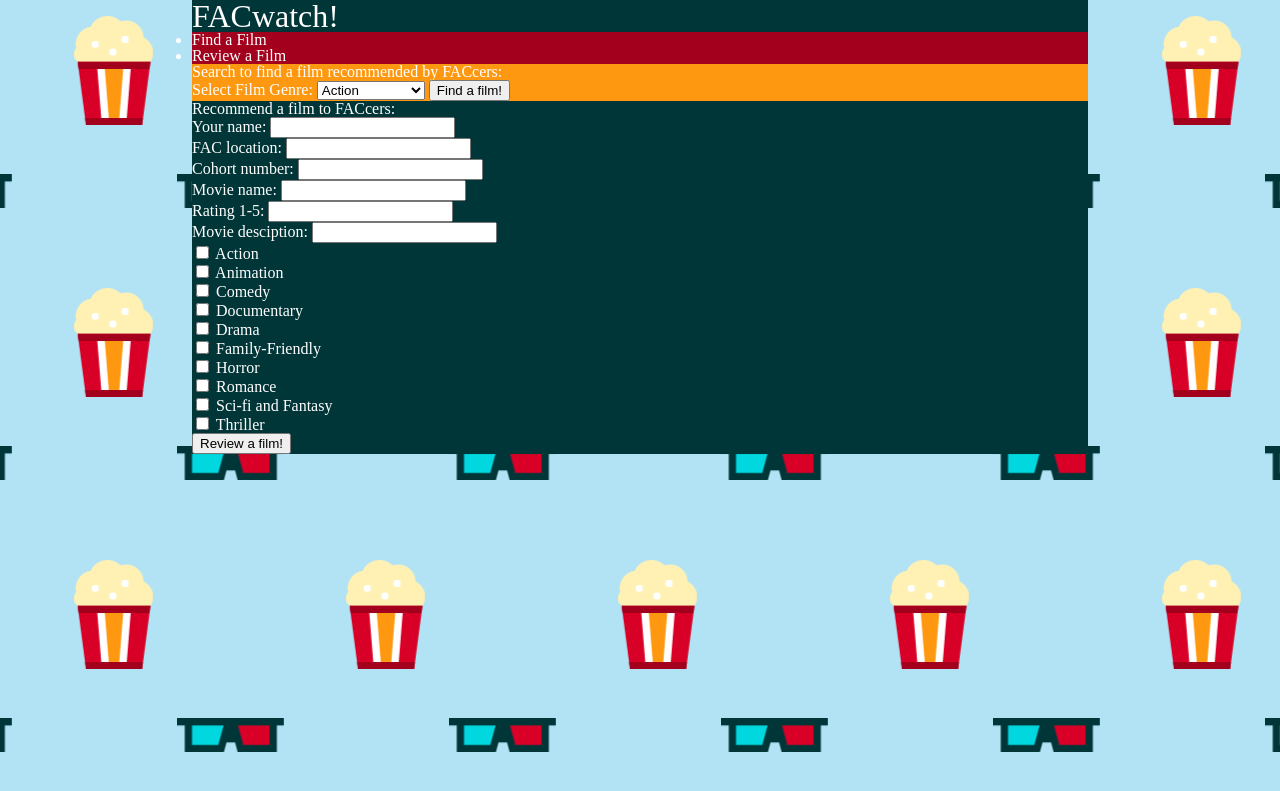
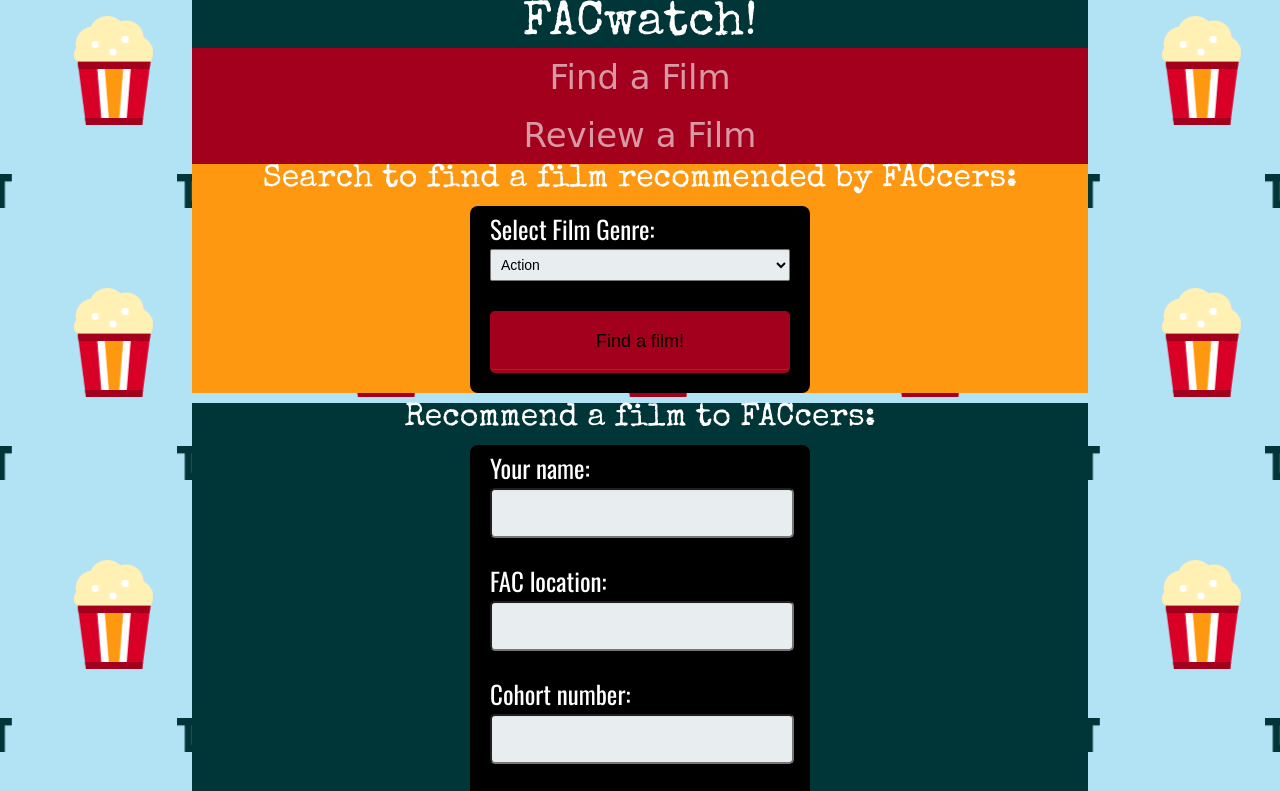
Before and after one commit to rachaelcodes/FAC-WATCH, a website: page Public/index.html in a window 1280 px wide. Shown: the top 791 px of the page. Drawn offline with nearby package versions, Linux system fonts and the light colour scheme.

Commit message:
attempted css relates #12

```diff
--- a/Public/index.html
+++ b/Public/index.html
@@ -6,6 +6,7 @@
   <title>FAC-watch ;)</title>
   <link rel="stylesheet" href="style.css" media="screen" title="no title">
   <link rel="shortcut icon" type="image/png" href="favicon.png">
+  <link href="https://fonts.googleapis.com/css?family=Oswald|Special+Elite" rel="stylesheet">
   <meta name="viewport" content="width=device-width, initial-scale=1.0">
 </head>
 
@@ -39,7 +40,7 @@
         <option value="Thriller">Thriller</option>
       </select>
 
-      <input type="submit" value="Find a film!" name="findsubmit">
+      <input id='findsubmit' type="submit" value="Find a film!" name="findsubmit">
     </form>
 
   </section>
--- a/Public/style.css
+++ b/Public/style.css
@@ -46,11 +46,13 @@ body {
   max-width: 70%;
   margin: auto;
   min-height: 100vh;
+
 }
 
 #header {
   background-color: #003638;
   color: white;
+	font-family: 'Special Elite', cursive;
 }
 
 #nav {
@@ -89,10 +91,169 @@ body {
 }
 
 h1{
-  font-size: 2rem;
+  font-size: 3rem;
+	font-family: 'Special Elite', cursive;
+	text-align: center;
+}
+
+h2{
+font-size: 2rem ;
+font-family: 'Special Elite', cursive;
+text-align: center;
 }
 
 #nav a{
   color: white;
   text-decoration: none;
 }
+
+#genre{
+
+	width: 100%;
+
+}
+
+#findsubmit{
+	padding: 19px 39px 18px 39px;
+	color: white;
+	background-color:  #A2001D;
+	font-size: 18px;
+	text-align: center;
+	font-style: normal;
+	border-radius: 5px;
+	width: 100%;
+	border: 1px solid  #A2001D;
+	border-width: 1px 1px 3px;
+	box-shadow: 0 -1px 0 rgba(255, 255, 255, 0.1) inset;
+	margin-bottom: 10px;
+}
+
+/*form css*/
+
+form {max-width: 300px;
+margin: 10px auto;
+padding: 10px 20px;
+background: black;
+border-radius: 8px;
+}
+
+label{
+	font-size: 25px;
+	font-family: 'Oswald', sans-serif;
+}
+
+input[type="text"],input[type="number"], textarea, select {
+background: rgba(255, 255, 255, 0.1);
+border-radius: 5px;
+font-size: 14px;
+height: auto;
+margin: 0;
+padding: 15px;
+width: 90%;
+background-color: #e8eeef;
+color: #8a97a0;
+box-shadow: 0 1px 0 rgba(0, 0, 0, 0.03) inset;
+margin-bottom: 30px;
+}
+ input[type="checkbox"] {
+margin: 0 4px 8px 0;
+}
+input:focus {
+background-color: #FF9811;
+}
+message:focus {
+background-color: #FF9811;
+}
+select {
+padding: 6px;
+height: 32px;
+border-radius: 2px;
+}
+button {
+padding: 19px 39px 18px 39px;
+color: white;
+background-color:  #A2001D;
+font-size: 18px;
+text-align: center;
+font-style: normal;
+border-radius: 5px;
+width: 100%;
+border: 1px solid  #A2001D;
+border-width: 1px 1px 3px;
+box-shadow: 0 -1px 0 rgba(255, 255, 255, 0.1) inset;
+margin-bottom: 10px;
+}
+fieldset {
+margin-bottom: 30px;
+border: none;
+}
+
+label {
+display: block;
+margin-bottom: 8px;
+}
+label.light {
+font-weight: 300;
+display: inline;
+}
+
+/*navbar css */
+
+ul {
+list-style-type: none;
+margin: 0;
+padding: 0;
+overflow: hidden;
+background-color:  #A2001D;
+opacity: 0.6;
+filter: alpha(opacity=40);
+}
+li {
+float: centre;
+}
+li a {
+display: block;
+color: white;
+text-align: center;
+padding: 12px 16px;
+text-decoration: none;
+font-size: 34px;
+font-family: 'Handlee', cursive;
+}
+a:hover:not(.active) {
+background-color: white;
+}
+.active {
+background-color: #A2001D;
+}
+img {
+max-width: 100%;
+/height: auto;/
+border-radius: 15px 15px 15px 15px;
+padding: 7px 10px 10px 7px;
+}
+.Pink-Box {
+background-color: #A2001D;
+padding: 10px;
+color: white;
+opacity: 0.6;
+filter: alpha(opacity=40);
+}
+.Button-Styling {
+/width: 84px;
+height: 45px;/
+background: transparent;
+border: none;
+color:#F54F78;
+font-size:20px;
+font-family: 'Special Elite', cursive;
+}
+option {
+	/width: 84px;
+	height: 45px;/
+	background: transparent;
+	border: none;
+	color:#F54F78;
+	font-size:20px;
+	font-family: 'Special Elite', cursive;
+}
```
